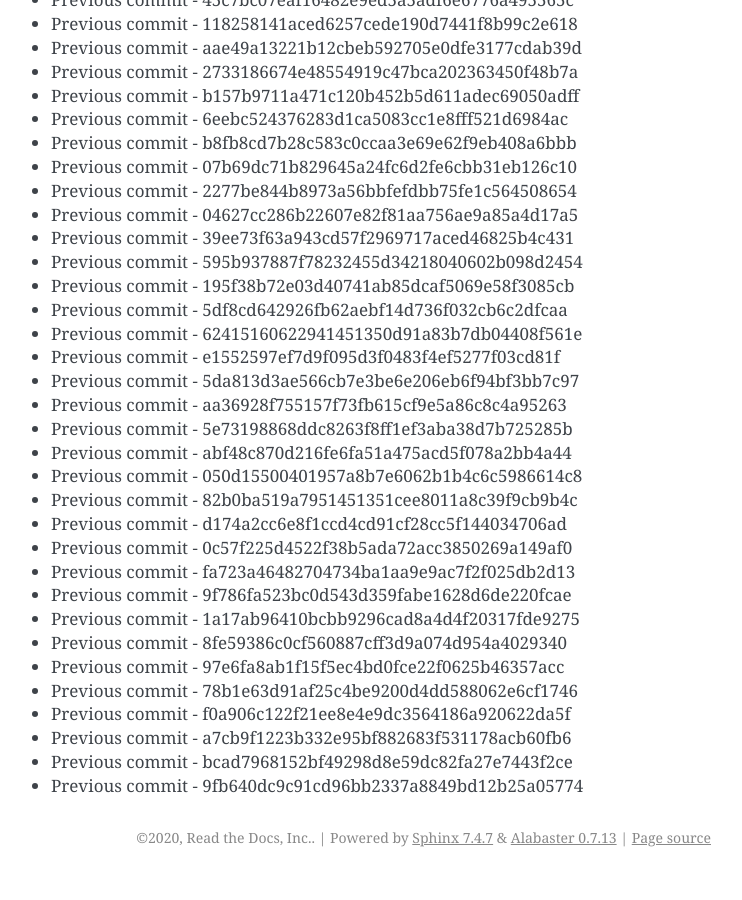
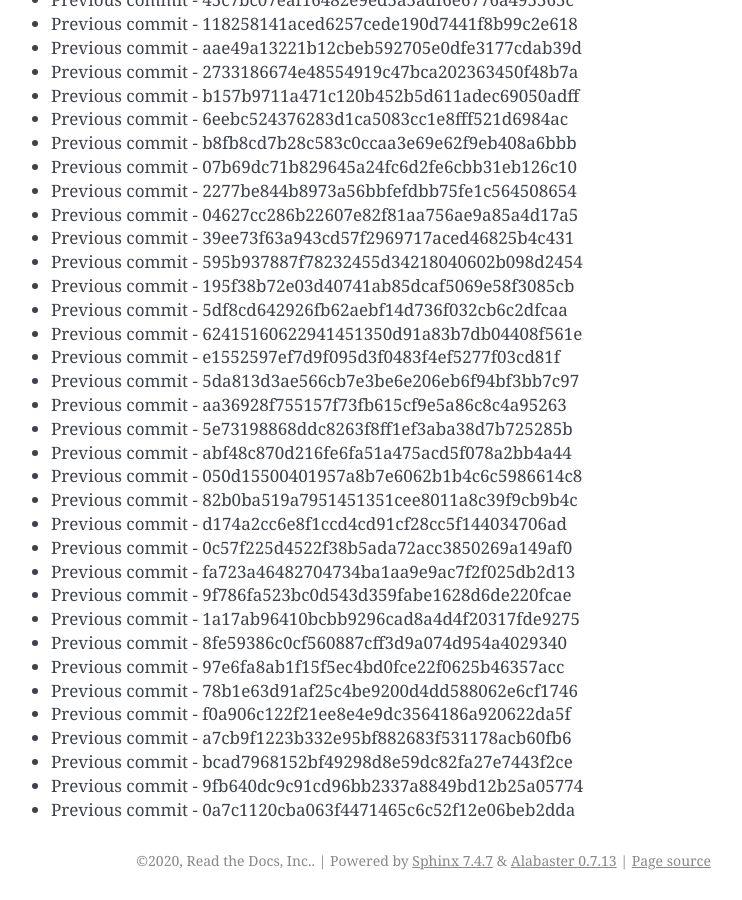
Before and after one commit to readthedocs/rtd-git-stresstest, a Sphinx documentation site: the page built from docs/updates.rst, in a window 1280 px wide and 900 px high, scrolled down 104695 px. Shown: the whole window, without its empty margins (399-1141 px from the left). Built offline with Sphinx 7.4.7, drawn with Linux system fonts in a browser that asks for light colours; before the commit the page ends 105572 px from its top, so only the background shows below that.

Commit message:
Generating commit from previous: 0a7c1120cba063f4471465c6c52f12e06beb2dda

```diff
--- a/docs/updates.rst
+++ b/docs/updates.rst
@@ -4431,3 +4431,4 @@ It can be tested for any performance characteristics.
 * Previous commit - a7cb9f1223b332e95bf882683f531178acb60fb6
 * Previous commit - bcad7968152bf49298d8e59dc82fa27e7443f2ce
 * Previous commit - 9fb640dc9c91cd96bb2337a8849bd12b25a05774
+* Previous commit - 0a7c1120cba063f4471465c6c52f12e06beb2dda
```
